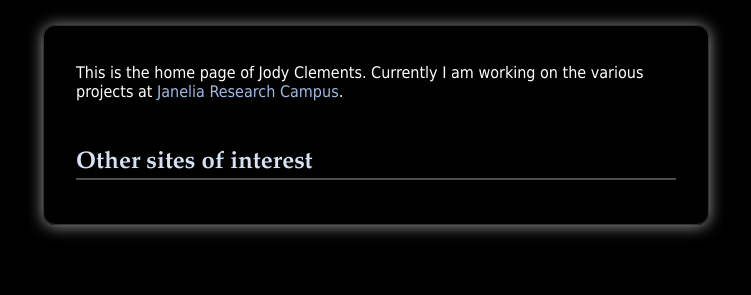
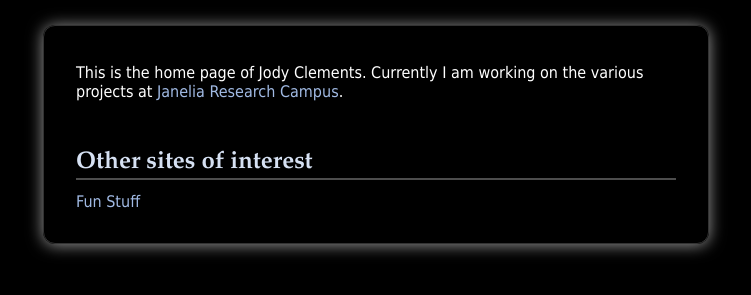
Before and after one commit to neomorphic/website-test, a plain HTML site: page index.html in a window 1280 px wide. Shown: the part 273-568 px from the top of the page, without its empty margins (264-1015 px from the left). Drawn offline with Linux system fonts and the light colour scheme; a web font is replaced by a local one.

Commit message:
links to funstuff

```diff
--- a/index.html
+++ b/index.html
@@ -117,6 +117,7 @@
       <h2>
         Other sites of interest
       </h2>
+      <a href="/funstuff.html">Fun Stuff</a>
       <div id="twitter">
 <script>!function(d,s,id){var js,fjs=d.getElementsByTagName(s)[0],p=/^http:/.test(d.location)?'http':'https';if(!d.getElementById(id)){js=d.createElement(s);js.id=id;js.src=p+"://platform.twitter.com/widgets.js";fjs.parentNode.insertBefore(js,fjs);}}(document,"script","twitter-wjs");</script>
 
```
